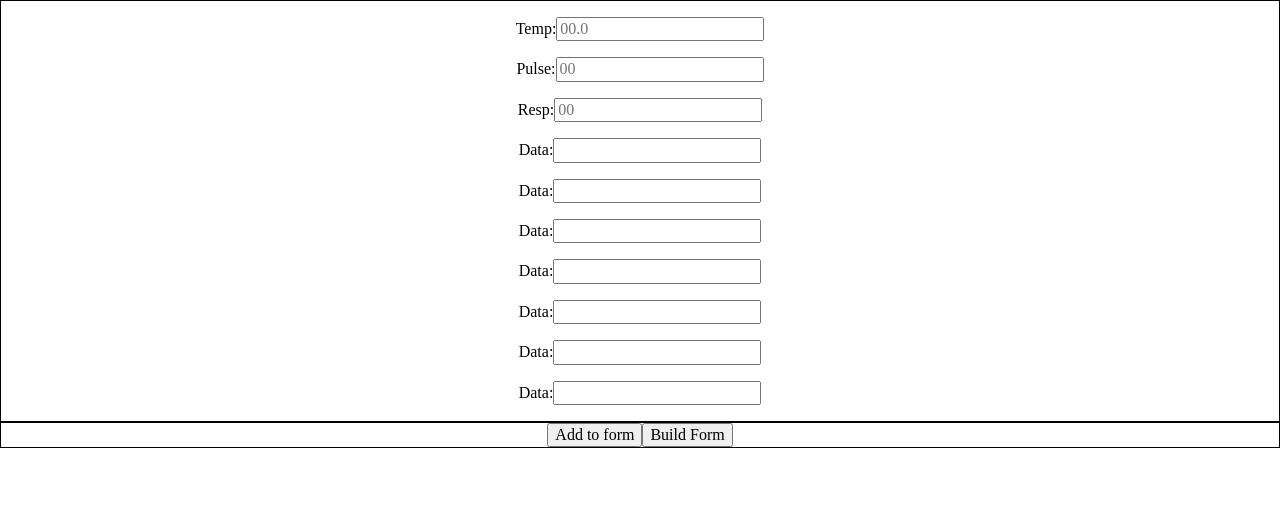
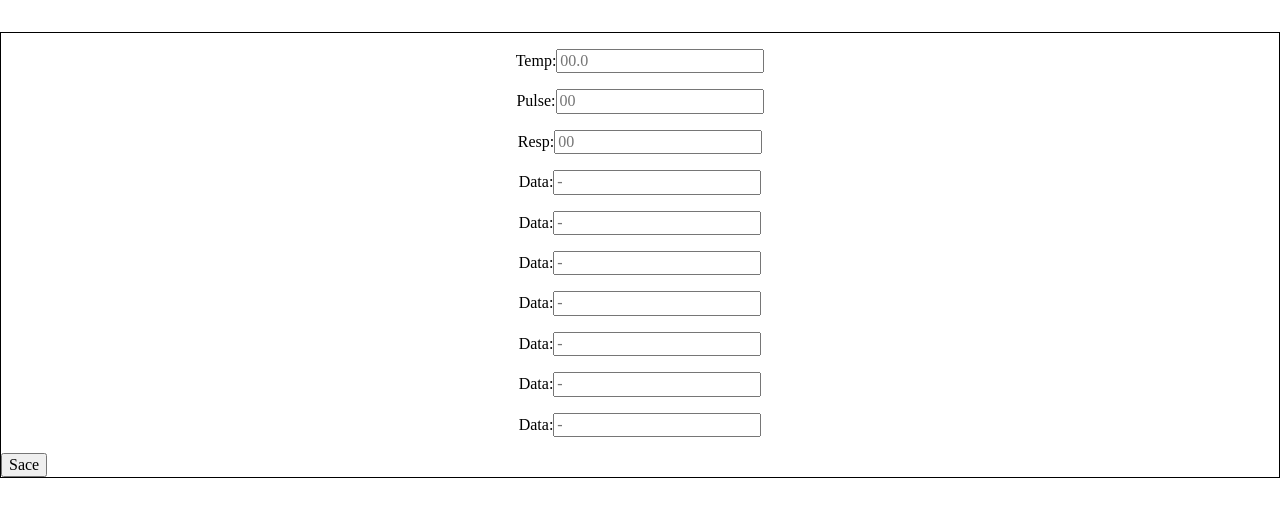
Before and after one commit to Chrononox/anethtracker, a React (Create React App) app: page / in a window 1280 px wide. Shown: the top 516 px of the page. Built offline with nearby package versions, Linux system fonts and the light colour scheme.

Commit message:
lots of borken code

```diff
--- a/public/index.html
+++ b/public/index.html
@@ -2,42 +2,15 @@
 <html lang="en">
   <head>
     <meta charset="utf-8" />
-    <link rel="icon" href="%PUBLIC_URL%/favicon.ico" />
+
     <meta name="viewport" content="width=device-width, initial-scale=1" />
-    <meta name="theme-color" content="#000000" />
-    <meta
-      name="description"
-      content="Web site created using create-react-app"
-    />
-    <link rel="apple-touch-icon" href="%PUBLIC_URL%/logo192.png" />
-    <!--
-      manifest.json provides metadata used when your web app is installed on a
-      user's mobile device or desktop. See https://developers.google.com/web/fundamentals/web-app-manifest/
-    -->
-    <link rel="manifest" href="%PUBLIC_URL%/manifest.json" />
-    <!--
-      Notice the use of %PUBLIC_URL% in the tags above.
-      It will be replaced with the URL of the `public` folder during the build.
-      Only files inside the `public` folder can be referenced from the HTML.
 
-      Unlike "/favicon.ico" or "favicon.ico", "%PUBLIC_URL%/favicon.ico" will
-      work correctly both with client-side routing and a non-root public URL.
-      Learn how to configure a non-root public URL by running `npm run build`.
-    -->
-    <title>React App</title>
+
+    <title>AnethTracker</title>
   </head>
   <body>
-    <noscript>You need to enable JavaScript to run this app.</noscript>
+
     <div id="root"></div>
-    <!--
-      This HTML file is a template.
-      If you open it directly in the browser, you will see an empty page.
 
-      You can add webfonts, meta tags, or analytics to this file.
-      The build step will place the bundled scripts into the <body> tag.
-
-      To begin the development, run `npm start` or `yarn start`.
-      To create a production bundle, use `npm run build` or `yarn build`.
-    -->
   </body>
 </html>
--- a/src/App.css
+++ b/src/App.css
@@ -1,11 +1,18 @@
 body{
-
+    /* display: flex;
+    flex-flow: row nowrap;
+    justify-content: center; */
 }
 
 .inputs {
+    margin-top: 2em;
     border: 1px solid black;
 }
+.tables {
+    border: 1px solid red;
+}
 .btns {
+    padding: 10px 0 10px 0;
     border: 1px solid black;
     text-align: center;
 }
--- a/src/App.js
+++ b/src/App.js
@@ -2,76 +2,41 @@ import React from 'react';
 import './App.css';
 import DataInput from './DataInput';
 import ExportButton from './ExportButton';
+import Table from './Table';
+import Form from './Form';
+import TestZone from './TestZone';
 
 //fill in form, form updates state, when you click button run function to save curr states into form and passes states to show last entered values.
 
 //TODO: ADD PATIENT INFO AS WELL. as footer, require for document creation
 
+//app loads form. stats are currenty in form
+
 class App extends React.Component{
   constructor(){
     super();
     this.state = {
-      temp: '00.0',
-      pulse: '00',
-      resp: '00',
-      data1: '-',
-      data2: '-',
-      data3: '-',
-      data4: '-',
-      data5: '-',
-      data6: '-',
-      data7: '-',
+     test: 'X.X',
     }
   }
 
-  //add data to form after button click
-  addToForm = (event) =>{
-    console.log('data is pushed to the form');
-    //build a html page with the data
+  pushToStats = (event) =>{
+    //get array from form and push to this array.
   }
 
+  //add data to form after button click
+
   //build the form
-  buildForm = (event) =>{
-    console.log('this is where the form is turned into a PDF or TXT file')
-    console.log('^.^')
-  }
 
-///Data State Setters. There will be a few of these till i know better
-  setTemp = (event) => this.setState({temp: event.target.value});
-  setPulse = (event) => this.setState({pulse: event.target.value});
-  setResp = (event) => this.setState({resp: event.target.value});
-  setData1 = (event) => this.setState({Data1: event.target.value});
-  setData2 = (event) => this.setState({Data2: event.target.value});
-  setData3 = (event) => this.setState({Data3: event.target.value});
-  setData4 = (event) => this.setState({Data4: event.target.value});
-  setData5 = (event) => this.setState({Data5: event.target.value});
-  setData6 = (event) => this.setState({Data6: event.target.value});
-  setData7 = (event) => this.setState({Data7: event.target.value});
+
+
 
 
   render(){
     return(
       <div>
-        <div className='inputs'>
-          <DataInput title={'Temp:'} data={this.state.temp} setFunc={this.setTemp} />
-          <DataInput title={'Pulse:'} data={this.state.pulse} setFunc={this.setPulse} />
-          <DataInput title={'Resp:'} data={this.state.resp} setFunc={this.setResp} />
-          <DataInput title={'Data:'} data={this.state.data} setFunc={this.setData1} />
-          <DataInput title={'Data:'} data={this.state.data} setFunc={this.setData2} />
-          <DataInput title={'Data:'} data={this.state.data} setFunc={this.setData3} />
-          <DataInput title={'Data:'} data={this.state.data} setFunc={this.setData4} />
-          <DataInput title={'Data:'} data={this.state.data} setFunc={this.setData5} />
-          <DataInput title={'Data:'} data={this.state.data} setFunc={this.setData6} />
-          <DataInput title={'Data:'} data={this.state.data} setFunc={this.setData7} />
-        </div>
-        <div className='btns'>
-          <ExportButton btnName={'Add to form'} setFunc={this.addToForm}/>
-          <ExportButton btnName={'Build Form'} setFunc={this.buildForm}/>
-        </div>
-
-
-      </div>
-
+        <Form />
+       </div>
     )
   }
 }
--- a/src/ExportButton.js
+++ b/src/ExportButton.js
@@ -1,8 +1,8 @@
 import React from 'react'
 
-const ExportButton = ({ btnName, setFunc}) =>{
+const ExportButton = (props) =>{
     return(
-        <button onClick={setFunc}>{btnName}</button>
+        <button onClick={props.setFunc}>{props.btnName}</button>
     )
 }
 
--- /dev/null
+++ b/src/Form.js
@@ -0,0 +1,59 @@
+import React from 'react';
+import DataInput from './DataInput';
+import ExportButton from './ExportButton';
+
+class Form extends React.Component{
+
+    constructor(props){
+        super(props);
+        this.state = {
+          temp: '00.0',
+          pulse: '00',
+          resp: '00',
+          data1: '-',
+          data2: '-',
+          data3: '-',
+          data4: '-',
+          data5: '-',
+          data6: '-',
+          data7: '-',
+        }
+
+      }
+
+      makeArray = () =>{
+
+      }
+
+      ///Data State Setters. There will be a few of these till i know better
+        setTemp = (event) => this.setState({temp: event.target.value});
+        setPulse = (event) => this.setState({pulse: event.target.value});
+        setResp = (event) => this.setState({resp: event.target.value});
+        setData1 = (event) => this.setState({data1: event.target.value});
+        setData2 = (event) => this.setState({data2: event.target.value});
+        setData3 = (event) => this.setState({data3: event.target.value});
+        setData4 = (event) => this.setState({data4: event.target.value});
+        setData5 = (event) => this.setState({data5: event.target.value});
+        setData6 = (event) => this.setState({data6: event.target.value});
+        setData7 = (event) => this.setState({data7: event.target.value});
+
+    render(){
+        return(
+        <div className='inputs'>
+          <DataInput title={'Temp:'} data={this.state.temp} setFunc={this.setTemp} />
+          <DataInput title={'Pulse:'} data={this.state.pulse} setFunc={this.setPulse} />
+          <DataInput title={'Resp:'} data={this.state.resp} setFunc={this.setResp} />
+          <DataInput title={'Data:'} data={this.state.data1} setFunc={this.setData1} />
+          <DataInput title={'Data:'} data={this.state.data2} setFunc={this.setData2} />
+          <DataInput title={'Data:'} data={this.state.data3} setFunc={this.setData3} />
+          <DataInput title={'Data:'} data={this.state.data4} setFunc={this.setData4} />
+          <DataInput title={'Data:'} data={this.state.data5} setFunc={this.setData5} />
+          <DataInput title={'Data:'} data={this.state.data6} setFunc={this.setData6} />
+          <DataInput title={'Data:'} data={this.state.data7} setFunc={this.setData7} />
+
+          <ExportButton btnName={'Sace'} setFunc={this.makeArray} />
+        </div>
+        )
+    }
+}
+export default Form;
--- /dev/null
+++ b/src/Table.js
@@ -0,0 +1,28 @@
+import React from 'react';
+
+//replace table head with client infos
+
+const Table = () =>{
+    return(
+        <div>
+           <table>
+                <thead>
+                    <tr>
+                        <th>Name</th>
+                        <th>Account</th>
+                        <th>date</th>
+                    </tr>
+                </thead>
+                <tbody>
+                    <tr>
+                        <td>jim</td>
+                        <td>102548</td>
+                        <td>10-10-10</td>
+                    </tr>
+                </tbody>
+            </table>
+        </div>
+    )
+}
+
+export default Table;
--- /dev/null
+++ b/src/TestZone.js
@@ -0,0 +1,17 @@
+import React from 'react';
+
+class TestZone extends React.Component{
+    constructor(props){
+        super(props)
+
+        console.log({props})
+    }
+
+    render(){
+        return(
+            <h2>{this.props.test}</h2>
+        )
+    }
+}
+
+export default TestZone;
```
Also changed, not shown: 1 other file (tests, documents, lock files or other folders).
